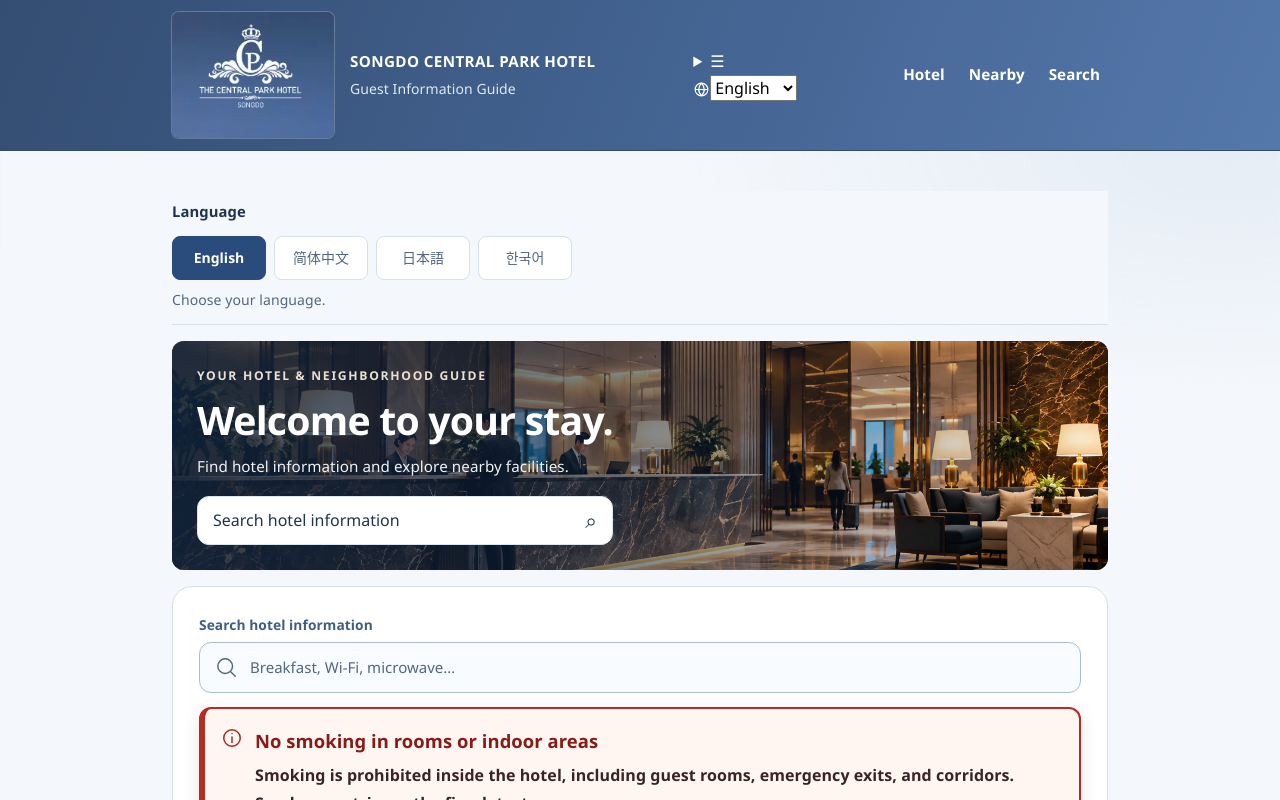
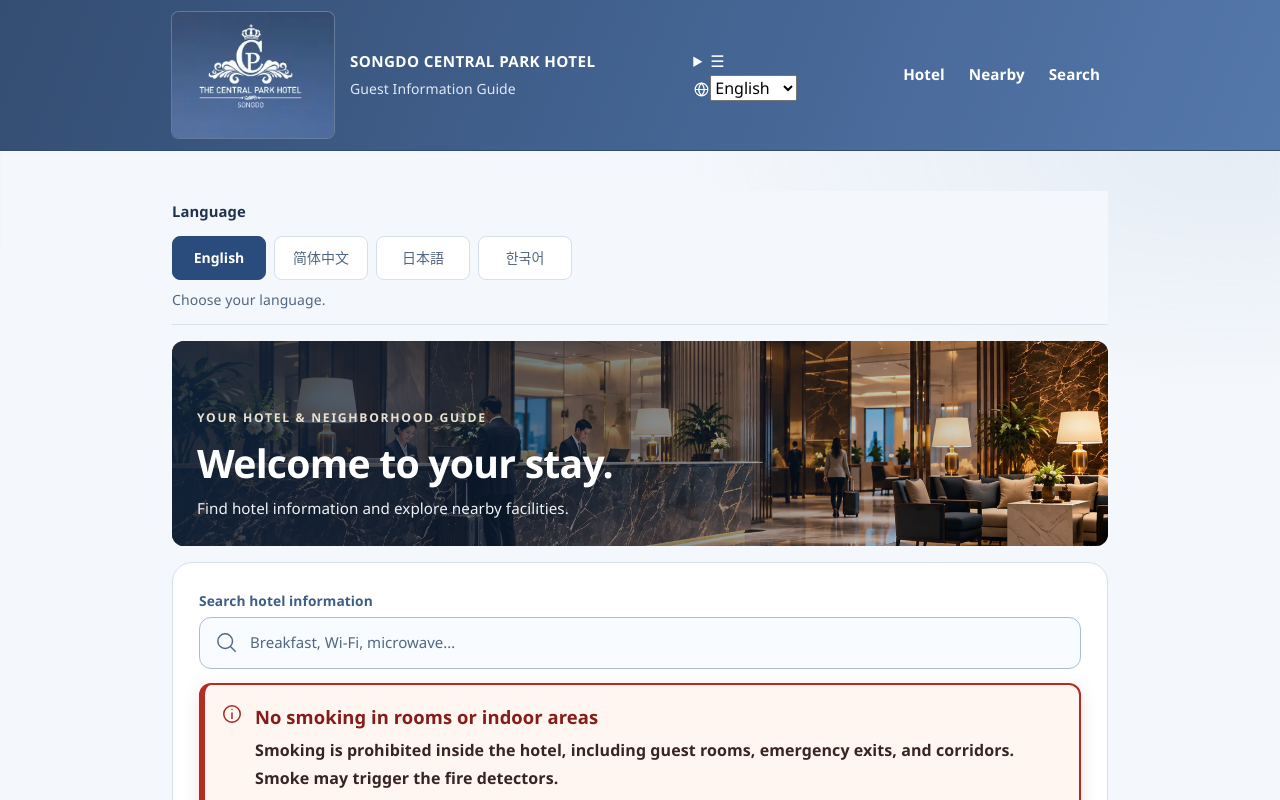
Before and after one commit to unispace1357-blip/CPH-INFORMATION-PROGRAM, a React (Vite) app: page /guest in a window 1280 px wide. Shown: the top 800 px of the page. Built offline with nearby package versions, Linux system fonts and the light colour scheme.

Commit message:
fix(guest): remove fake hero search button; keep actual hotel search as single functional control

```diff
--- a/src/components/ui/ConciergeHero.tsx
+++ b/src/components/ui/ConciergeHero.tsx
@@ -16,7 +16,6 @@ export function ConciergeHero({ audience, language = 'ko' }: { audience: 'guest'
       <p className="concierge-hero-kicker">{isStaff ? 'FRONT DESK CONCIERGE' : m.ui.eyebrow}</p>
       <h1>{isStaff ? '직원용 안내' : m.ui.welcomeTitle}</h1>
       <p>{isStaff ? '호텔 업무 영어 문장과 주변 시설 정보를 빠르게 확인하세요.' : m.ui.welcomeDescription}</p>
-      {!isStaff && <button type="button" className="concierge-hero-search-link" onClick={() => { const input = document.querySelector<HTMLInputElement>('#hotel-information input[type="search"]'); input?.scrollIntoView({ block: 'center' }); input?.focus({ preventScroll: true }) }}>{m.ui.hotelSearchLabel} <span aria-hidden="true">⌕</span></button>}
     </div>
   </section>
 }
```
